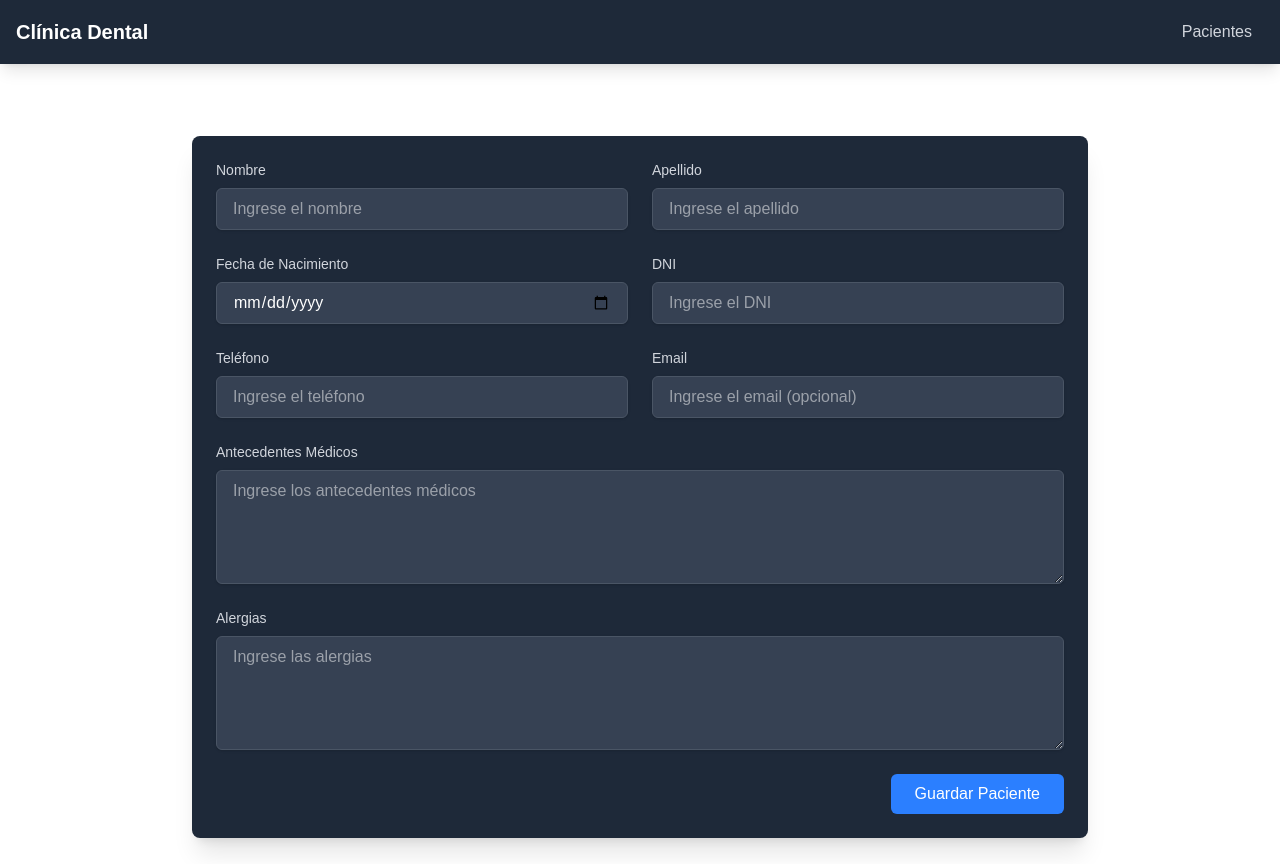
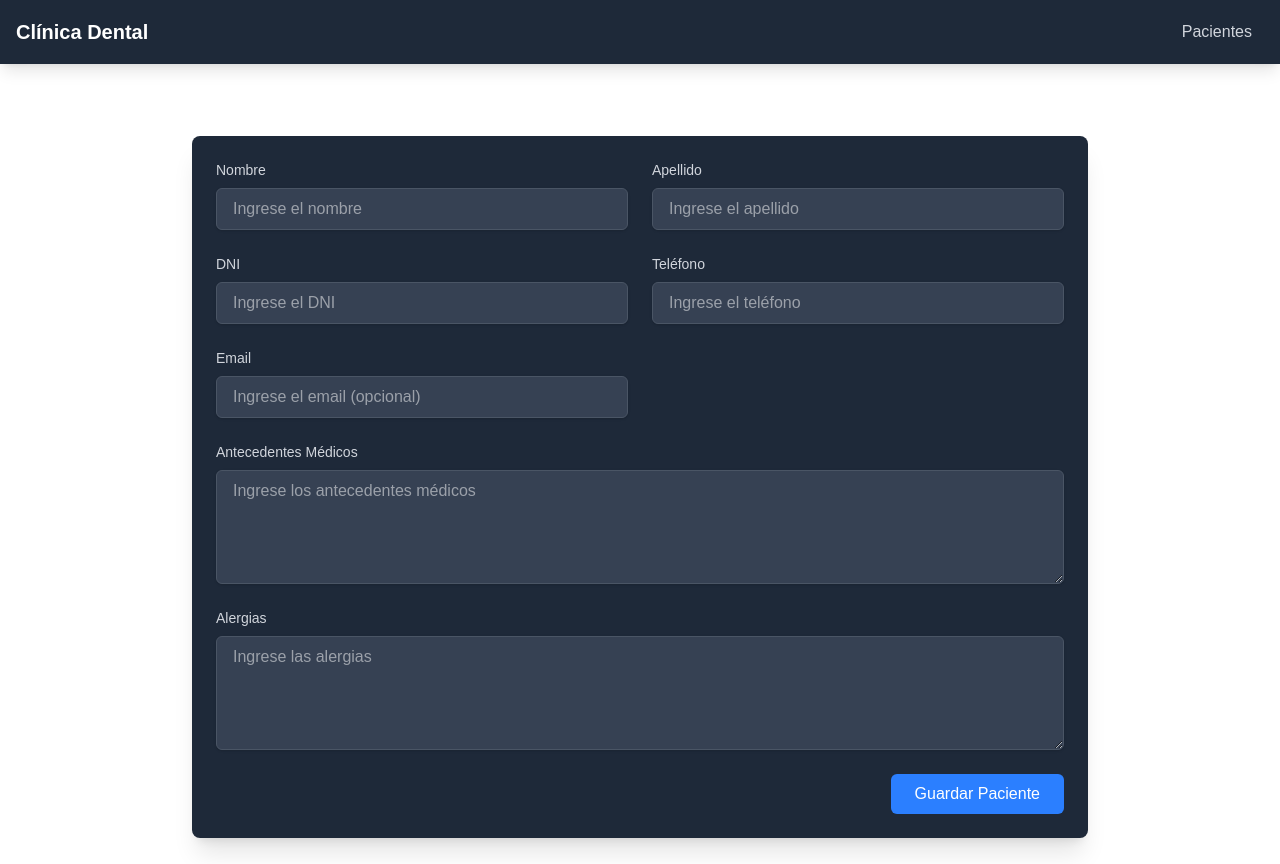
Before and after one commit to Cuutu/proyectsabri, a Next.js app: page /pacientes/nuevo in a window 1280 px wide. Built offline with nearby package versions, Linux system fonts and the light colour scheme.

Commit message:
Sacamos lo de la fecha de nacimiento

```diff
--- a/src/app/pacientes/[id]/editar/page.tsx
+++ b/src/app/pacientes/[id]/editar/page.tsx
@@ -9,9 +9,6 @@ import { z } from 'zod';
 const pacienteSchema = z.object({
   nombre: z.string().min(2, 'El nombre debe tener al menos 2 caracteres'),
   apellido: z.string().min(2, 'El apellido debe tener al menos 2 caracteres'),
-  fechaNacimiento: z.string().refine((date) => !isNaN(Date.parse(date)), {
-    message: 'Fecha inválida'
-  }),
   dni: z.string().min(7, 'DNI inválido'),
   telefono: z.string().min(8, 'Teléfono inválido'),
   email: z.string().email('Email inválido').optional().or(z.literal('')),
@@ -43,14 +40,8 @@ export default function EditarPacientePage() {
         if (!response.ok) throw new Error('Error al cargar el paciente');
         const data = await response.json();
 
-        // Formatear la fecha para el input date
-        const fechaNacimiento = new Date(data.fechaNacimiento)
-          .toISOString()
-          .split('T')[0];
-
         reset({
           ...data,
-          fechaNacimiento,
           antecedentes: data.historiaClinica?.antecedentes || '',
           alergias: data.historiaClinica?.alergias?.join(', ') || ''
         });
@@ -126,20 +117,6 @@ export default function EditarPacientePage() {
                 />
                 {errors.apellido && (
                   <p className="mt-1 text-sm text-red-400">{errors.apellido.message}</p>
-                )}
-              </div>
-
-              <div>
-                <label className="block text-sm font-medium text-gray-300 mb-2">
-                  Fecha de Nacimiento
-                </label>
-                <input
-                  type="date"
-                  {...register('fechaNacimiento')}
-                  className="w-full px-4 py-2 rounded-md bg-gray-700 text-white border border-gray-600 focus:border-blue-500 focus:ring-1 focus:ring-blue-500"
-                />
-                {errors.fechaNacimiento && (
-                  <p className="mt-1 text-sm text-red-400">{errors.fechaNacimiento.message}</p>
                 )}
               </div>
 
--- a/src/app/pacientes/[id]/page.tsx
+++ b/src/app/pacientes/[id]/page.tsx
@@ -27,16 +27,15 @@ interface Paciente {
   _id: string;
   nombre: string;
   apellido: string;
-  fechaNacimiento: string;
   dni: string;
   telefono: string;
   email?: string;
-  historiaClinica: {
-    antecedentes: string;
-    alergias: string[];
-    tratamientos: Tratamiento[];
+  historiaClinica?: {
+    antecedentes?: string;
+    alergias?: string[];
   };
-  imagenes: Imagen[];
+  tratamientos?: Tratamiento[];
+  imagenes?: Imagen[];
 }
 
 // Definir un tipo para el tratamiento que espera el modal
@@ -168,24 +167,17 @@ export default function DetallePacientePage() {
           </div>
         </div>
 
-        <div className="grid grid-cols-1 lg:grid-cols-2 gap-6">
-          {/* Información Personal */}
-          <div className="bg-gray-800 rounded-lg p-6 shadow-xl">
-            <h2 className="text-xl font-semibold text-white mb-4">Información Personal</h2>
-            <div className="space-y-3">
-              <p className="text-gray-300">
-                <span className="font-medium">DNI:</span> {paciente.dni}
-              </p>
-              <p className="text-gray-300">
-                <span className="font-medium">Fecha de Nacimiento:</span>{' '}
-                {new Date(paciente.fechaNacimiento).toLocaleDateString()}
-              </p>
-              <p className="text-gray-300">
-                <span className="font-medium">Teléfono:</span> {paciente.telefono}
-              </p>
-              <p className="text-gray-300">
-                <span className="font-medium">Email:</span> {paciente.email || 'No especificado'}
-              </p>
+        <div className="grid grid-cols-1 md:grid-cols-2 gap-6 mb-8">
+          <div>
+            <h3 className="text-lg font-semibold text-gray-300 mb-2">Información Personal</h3>
+            <div className="bg-gray-800 p-4 rounded-lg">
+              <p className="text-gray-300"><span className="font-medium">Nombre:</span> {paciente.nombre}</p>
+              <p className="text-gray-300"><span className="font-medium">Apellido:</span> {paciente.apellido}</p>
+              <p className="text-gray-300"><span className="font-medium">DNI:</span> {paciente.dni}</p>
+              <p className="text-gray-300"><span className="font-medium">Teléfono:</span> {paciente.telefono}</p>
+              {paciente.email && (
+                <p className="text-gray-300"><span className="font-medium">Email:</span> {paciente.email}</p>
+              )}
             </div>
           </div>
 
@@ -196,12 +188,12 @@ export default function DetallePacientePage() {
               <div>
                 <h3 className="text-lg font-medium text-white mb-2">Antecedentes</h3>
                 <p className="text-gray-300">
-                  {paciente.historiaClinica.antecedentes || 'Sin antecedentes registrados'}
+                  {paciente.historiaClinica?.antecedentes || 'Sin antecedentes registrados'}
                 </p>
               </div>
               <div>
                 <h3 className="text-lg font-medium text-white mb-2">Alergias</h3>
-                {paciente.historiaClinica.alergias.length > 0 ? (
+                {paciente.historiaClinica?.alergias && paciente.historiaClinica.alergias.length > 0 ? (
                   <ul className="list-disc list-inside text-gray-300">
                     {paciente.historiaClinica.alergias.map((alergia, index) => (
                       <li key={index}>{alergia}</li>
@@ -210,6 +202,7 @@ export default function DetallePacientePage() {
                 ) : (
                   <p className="text-gray-300">Sin alergias registradas</p>
                 )}
+              </div>
             </div>
           </div>
         </div>
@@ -225,7 +218,7 @@ export default function DetallePacientePage() {
               Nuevo Tratamiento
             </button>
           </div>
-            {paciente.historiaClinica.tratamientos.length > 0 ? (
+          {paciente.tratamientos && paciente.tratamientos.length > 0 ? (
             <div className="overflow-x-auto">
               <table className="w-full">
                 <thead className="bg-gray-700">
@@ -237,7 +230,7 @@ export default function DetallePacientePage() {
                   </tr>
                 </thead>
                 <tbody className="divide-y divide-gray-700">
-                    {paciente.historiaClinica.tratamientos.map((tratamiento) => (
+                  {paciente.tratamientos.map((tratamiento) => (
                     <tr key={tratamiento._id} className="hover:bg-gray-700">
                       <td className="px-4 py-2 text-gray-300">
                         {new Date(tratamiento.fecha).toLocaleDateString()}
@@ -288,7 +281,7 @@ export default function DetallePacientePage() {
               Subir Imagen
             </button>
           </div>
-            {paciente.imagenes.length > 0 ? (
+          {paciente.imagenes && paciente.imagenes.length > 0 ? (
             <div className="grid grid-cols-1 gap-4">
               {paciente.imagenes.map((imagen) => (
                 <div key={imagen._id} className="bg-gray-700 rounded-lg p-4">
@@ -336,7 +329,6 @@ export default function DetallePacientePage() {
           )}
         </div>
       </div>
-      </div>
 
       {/* Modal de Tratamiento */}
       <TratamientoModal
--- a/src/components/PacienteForm.tsx
+++ b/src/components/PacienteForm.tsx
@@ -8,9 +8,6 @@ import { useRouter } from 'next/navigation';
 const pacienteSchema = z.object({
   nombre: z.string().min(2, 'El nombre debe tener al menos 2 caracteres'),
   apellido: z.string().min(2, 'El apellido debe tener al menos 2 caracteres'),
-  fechaNacimiento: z.string().refine((date) => !isNaN(Date.parse(date)), {
-    message: 'Fecha inválida'
-  }),
   dni: z.string().min(7, 'DNI inválido'),
   telefono: z.string().min(8, 'Teléfono inválido'),
   email: z.string().email('Email inválido').optional().or(z.literal('')),
@@ -78,20 +75,6 @@ export default function PacienteForm() {
           />
           {errors.apellido && (
             <p className="mt-1 text-sm text-red-400">{errors.apellido.message}</p>
-          )}
-        </div>
-
-        <div>
-          <label className="block text-sm font-medium text-gray-300 mb-2">
-            Fecha de Nacimiento
-          </label>
-          <input
-            type="date"
-            {...register('fechaNacimiento')}
-            className="w-full px-4 py-2 rounded-md bg-gray-700 text-white border border-gray-600 focus:border-blue-500 focus:ring-1 focus:ring-blue-500 outline-none transition-colors"
-          />
-          {errors.fechaNacimiento && (
-            <p className="mt-1 text-sm text-red-400">{errors.fechaNacimiento.message}</p>
           )}
         </div>
 
--- a/src/models/Paciente.ts
+++ b/src/models/Paciente.ts
@@ -10,10 +10,6 @@ const PacienteSchema = new mongoose.Schema({
     type: String,
     required: [true, 'El apellido es requerido'],
     trim: true
-  },
-  fechaNacimiento: {
-    type: Date,
-    required: [true, 'La fecha de nacimiento es requerida']
   },
   dni: {
     type: String,
```
Lines whose indentation alone changed are shown as unchanged.
